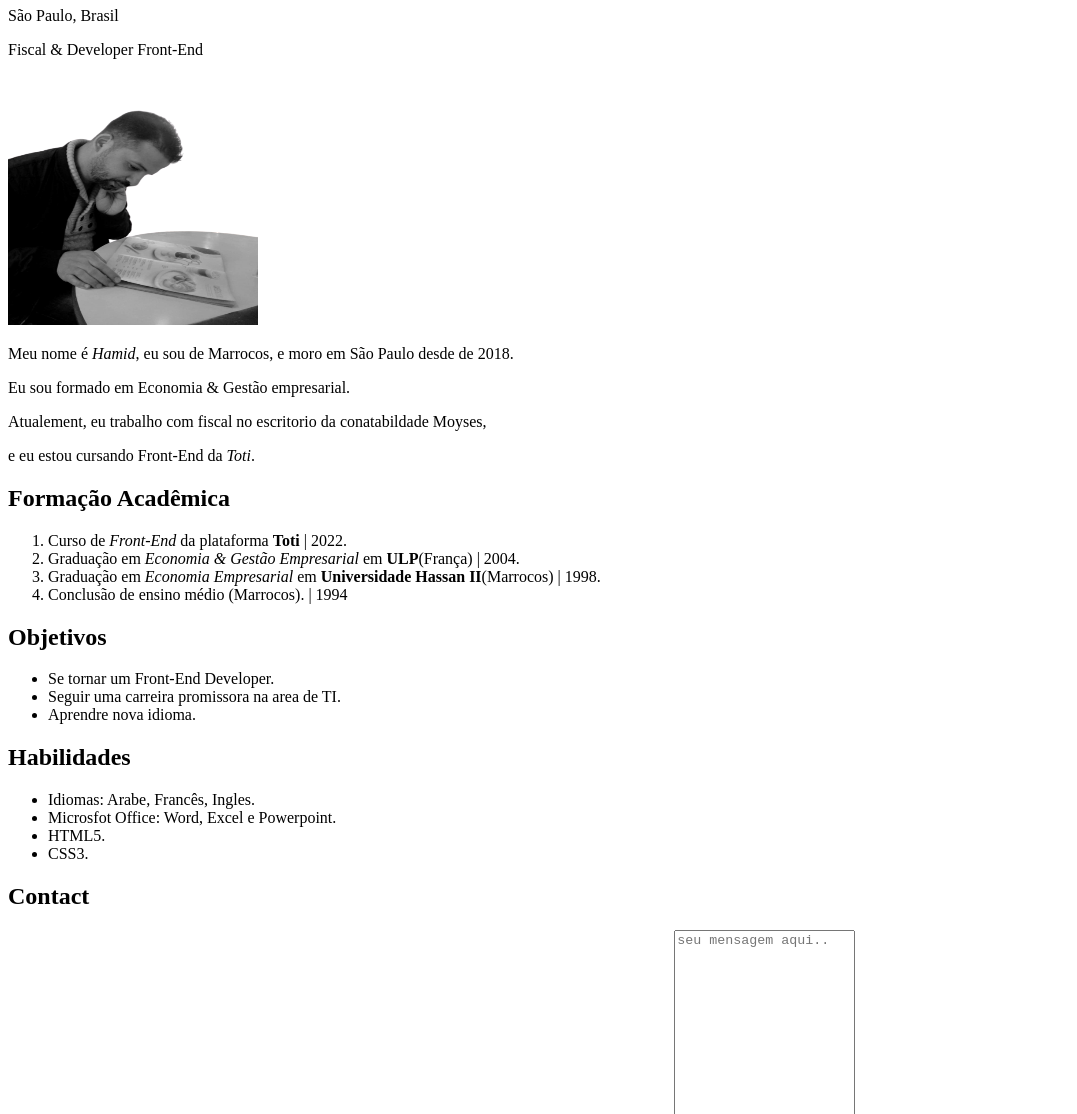
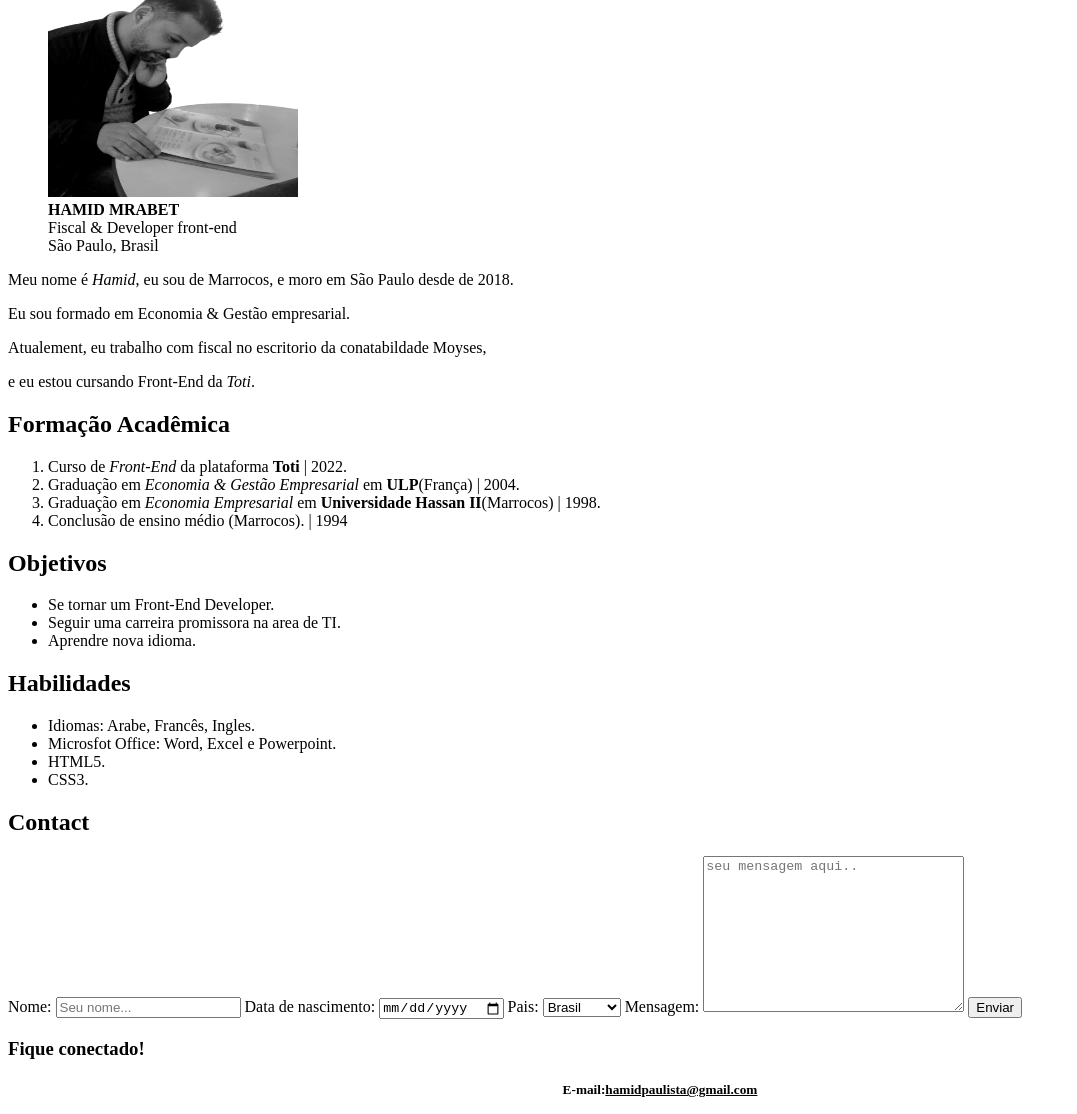
Before and after one commit to hamidMrabet/projeto_ForntEnd, a plain HTML site: page index.html in a window 1280 px wide. Shown: the part 146-1260 px from the top of the page, without its empty margins (0-1077 px from the left). Drawn offline with Linux system fonts and the light colour scheme.

Commit message:
modifiar o contuedo

```diff
--- a/index.html
+++ b/index.html
@@ -18,10 +18,12 @@
         </div>
     </header>
         <h2 id="sobre">Sobre</h2>
-            <h1>HAMID MRABET</h1>
-            <P>São Paulo, Brasil</P>
-            <p>Fiscal & Developer Front-End</p>
-            <img src="imagens/MinhaFoto.png" alt="foto perfil" width="250" height="250">
+            <figure>
+                <img src="imagens/MinhaFoto.png" alt="foto perfil" width="250" height="250">
+                <figcaption><strong>HAMID MRABET</strong></figcaption>
+                <figcaption>Fiscal & Developer front-end</figcaption>
+                <figcaption>São Paulo, Brasil</figcaption>
+            </figure>
 
             <p>Meu nome é <i>Hamid</i>, eu sou de Marrocos, e moro em São Paulo desde de 2018.</p>
             <p>Eu sou formado em Economia & Gestão empresarial.</p>
@@ -56,40 +58,42 @@
         <div class="container">
             <form action="action_page.php">
 
-              <label for="fname">Nome</label>
-              <input type="text" id="fname" name="firstname" placeholder="Seu nome...">
+              <label for="nome">Nome:</label>
+              <input type="text" name="nome" id="nome" placeholder="Seu nome..." required>
 
-              <label for="lname">Sobrenome</label>
-              <input type="text" id="lname" name="lastname" placeholder="Seu Sobrenome...">
+              <label for="birth">Data de nascimento:</label>
+              <input type="date" name="birth" required>
 
-              <label for="pais">Pais</label>
-              <select id="pais" name="country">
+              <label for="pais">Pais:</label>
+              <select id="p name="pais">
                 <option value="brasil">Brasil</option>
                 <option value="marracos">Marrocos</option>
                 <option value="usa">USA</option>
+                <option value="frança">França</option>
               </select>
 
-              <label for="assunto">Assunto</label>
-              <textarea id="subject" name="subject" placeholder="seu mensagem aqui.." style="height:200px"></textarea>
+              <label for="assunto">Mensagem:</label>
+              <textarea name="mensagem" placeholder="seu mensagem aqui.." cols="30" rows="10"></textarea>
 
-              <input type="submit" value="enviar">
+              <button type="submit">Enviar</button>
 
             </form>
           </div>
 
 
     <footer id="footer">
-        <h5 class="redes__social">Me Siga nas redes sociais</h5>
+        <h3 class="redes__social">Fique conectado!</h3>
 
         <div class="social__media">
             <center>
                 <ul>
-                <h6>E-mail:<u>hamidpaulista@gmail.com</u></h6>
+                <h5>E-mail:<u>hamidpaulista@gmail.com</u></h5>
                 <a href="https://github.com/hamidMrabet" target="_blank"><img src="imagens/Github (3).png" alt="Github icon" width="50" height="50">
                 </a>
-                <a href="https://www.linkedin.com/in/hamid-mrabet/" target="_blank"><img src="imagens/png linkdin.png" alt="Github icon" width="80" height="50">
-                </a>
+                <a href="https://www.linkedin.com/in/hamid-mrabet/" target="_blank"><img src="imagens/png linkdin.png" alt="Github icon" width="80" height="50"></a>
                 </ul>
+            </br>
+            <p>Copyright &copy; 2022</p>
             </center>
         </div>
 
```
